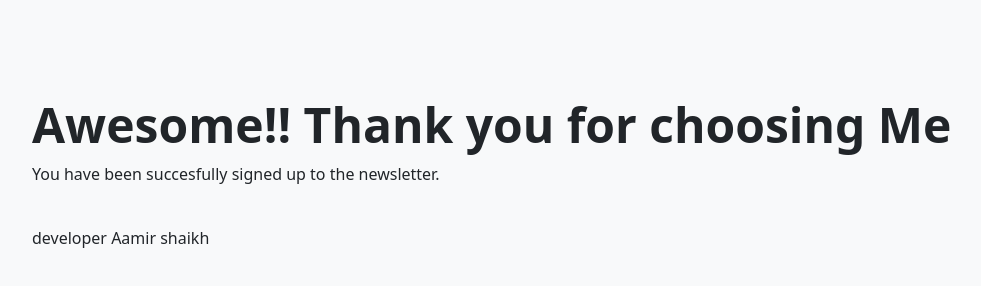
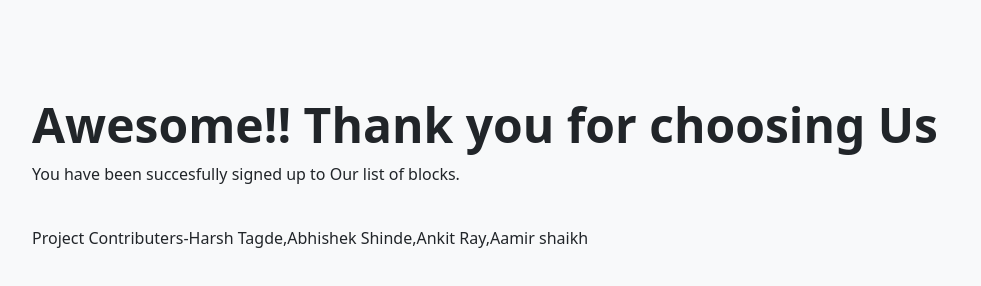
Before and after one commit to aamirsk8766/NewsLetter, a website: page success.html in a window 1280 px wide. Shown: the whole page, without its empty margins (28-1009 px from the left). Drawn offline with nearby package versions, Linux system fonts and the light colour scheme.

Commit message:
Update success.html

```diff
--- a/success.html
+++ b/success.html
@@ -10,10 +10,10 @@
 <body>
     <div class="p-5 mb-4 bg-light rounded-3">
         <div class="container-fluid py-5">
-          <h1 class="display-5 fw-bold">Awesome!! Thank you for choosing Me</h1>
-          <p>You have been succesfully signed up to the newsletter.</p>
+          <h1 class="display-5 fw-bold">Awesome!! Thank you for choosing Us</h1>
+          <p>You have been succesfully signed up to Our list of blocks.</p>
             <br>
-          <p>developer Aamir shaikh</p>
+          <p>Project Contributers-Harsh Tagde,Abhishek Shinde,Ankit Ray,Aamir shaikh</p>
         </div>
       </div>
 </body>
```
